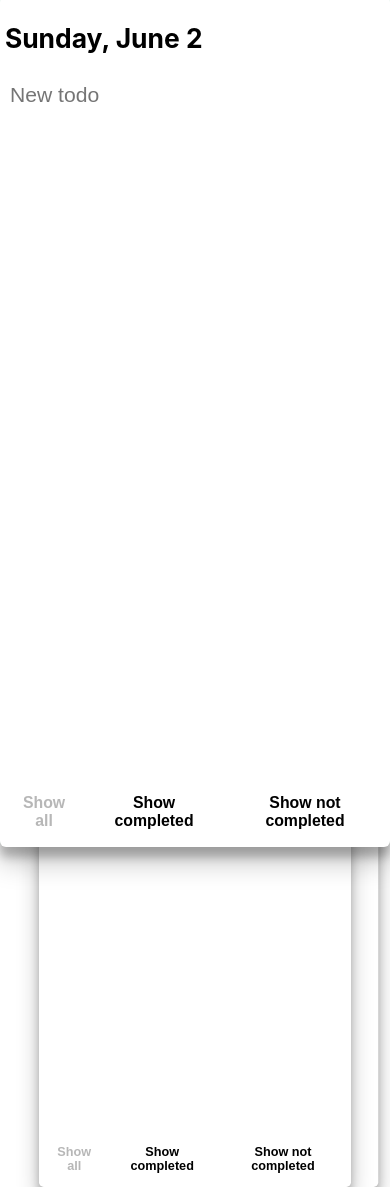
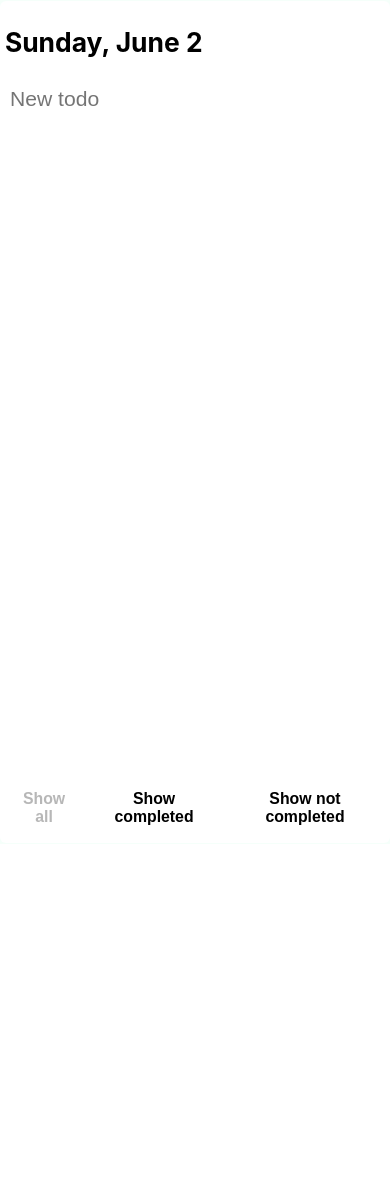
Before and after one commit to d-kowalik/todo-calendar, a React (Create React App) app: page / in a window 390 px wide. After the commit the page ends 844 px from the top, so only its background shows below. Built offline with nearby package versions, Linux system fonts and the light colour scheme.

Commit message:
Prepare CSS for mobile animations

```diff
--- a/src/styles/App.css
+++ b/src/styles/App.css
@@ -6,4 +6,6 @@
   align-items: center;
   justify-content: center;
   background: #f5fffa;
+  overflow: hidden;
+  position: relative;
 }
--- a/src/styles/TodoBlock.css
+++ b/src/styles/TodoBlock.css
@@ -17,6 +17,7 @@
   padding-left: 0.5%;
 }
 
+@media only screen and (min-width: 600px) {
   .Shadow {
     transition: all 0.2s;
   }
@@ -50,22 +51,28 @@
   .Shadow input {
     pointer-events: none;
   }
+}
 
 @media only screen and (max-width: 600px) {
   .TodoBlock {
     min-width: 95vw;
-    min-height: 100vh;
+    min-height: 99vh;
+    box-shadow: none;
+  }
+
+  .Shadow {
+    position: absolute;
   }
 
   .Shadow > .TodoBlock {
-    position: absolute;
+    z-index: 2;
   }
 
-  .Shadow:first-of-type > .TodoBlock {
-    right: 0;
+  .Shadow:first-of-type {
+    right: 100%;
   }
 
-  .Shadow:last-of-type > .TodoBlock {
-    left: 0;
+  .Shadow:last-of-type {
+    left: 100%;
   }
 }
```
Lines whose indentation alone changed are shown as unchanged.
